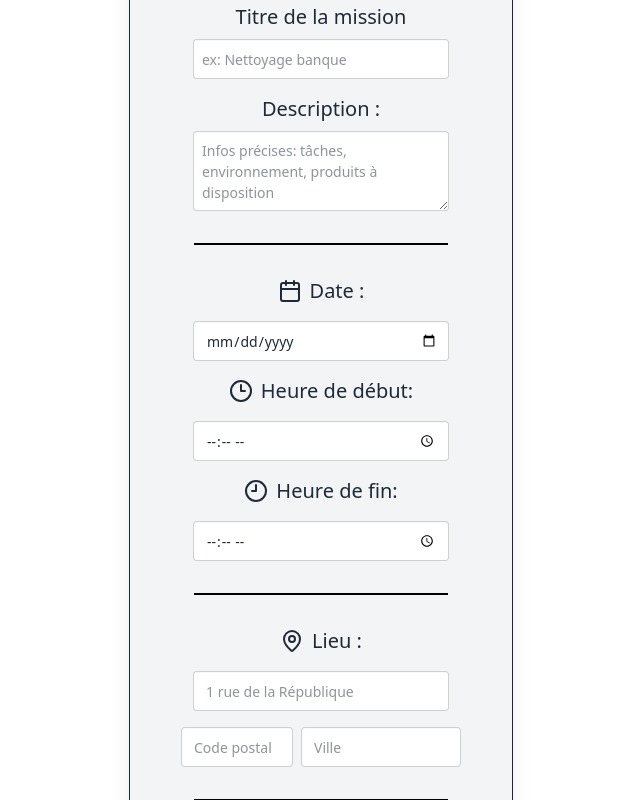
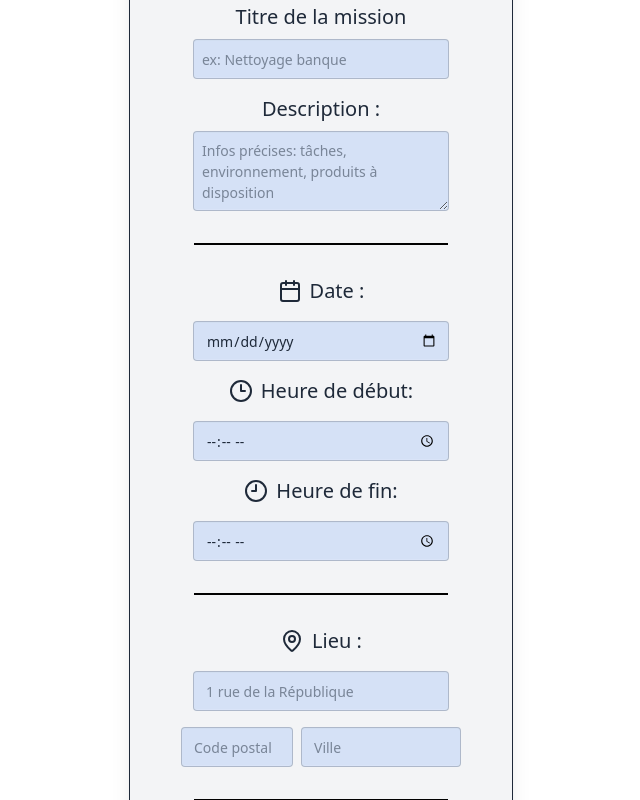
Before and after one commit to El-pollo-loco-adrar/clean-connect-nuxt, a Nuxt app: page /pro/addMission in a window 1280 px wide. Shown: the part 280-1080 px from the top of the page, without its empty margins (319-959 px from the left). Built offline with nearby package versions, Linux system fonts and the light colour scheme.

Commit message:
sans darkMode

```diff
--- a/app/pages/pro/addMission.vue
+++ b/app/pages/pro/addMission.vue
@@ -10,7 +10,7 @@
         <label class="text-center text-xl" for="nameMission">Titre de la mission</label>
         <input
           v-model="nameMission"
-          class="input border rounded p-2 mt-2 w-64 mx-auto"
+          class="input border bg-[#3B82F6]/16 rounded p-2 mt-2 w-64 mx-auto"
           type="text"
           id="nameMission"
           name="nameMission"
@@ -18,13 +18,13 @@
           placeholder="ex: Nettoyage banque"
         >
         <p class="text-sm text-red-500 font-semibold text-center" v-if="errors.nameMission">{{ errors.nameMission }}</p>
-
+<!-- class="input border rounded p-2 mt-2 w-64 mx-auto" -->
         <!--Description-->
         <label class="text-center text-xl mt-4" for="descMission">Description :</label>
         <textarea
           v-model="descMission"
           name="descMission"
-          class="textarea textarea-md border rounded p-2 mt-2 w-64 mx-auto"
+          class="textarea textarea-md border bg-[#3B82F6]/16 rounded p-2 mt-2 w-64 mx-auto"
           placeholder="Infos précises: tâches, environnement, produits à disposition"
           required
         >
@@ -45,7 +45,7 @@
         </label>
         <input
           v-model="dateMission"
-          type="date" class="input w-64 mx-auto" id="dateMission" name="dateMission" required
+          type="date" class="input w-64 mx-auto border bg-[#3B82F6]/16" id="dateMission" name="dateMission" required
           @blur="validateDate"
         />
         <p v-if="errors.dateMission" class="text-red-600 text-sm text-center font-semibold">{{ errors.dateMission }}</p>
@@ -60,7 +60,7 @@
         </label>
         <input
           v-model="hourStartMission"
-          type="time" class="input w-64 mx-auto" id="hourStartMission" name="hourStartMission" required
+          type="time" class="input w-64 mx-auto border bg-[#3B82F6]/16" id="hourStartMission" name="hourStartMission" required
           @change="validateHour"
         />
 
@@ -74,7 +74,7 @@
         </label>
         <input
           v-model="hourEndMission"
-          type="time" class="input w-64 mx-auto" id="hourEndMission" name="hourEndMission" required
+          type="time" class="input w-64 mx-auto border bg-[#3B82F6]/16" id="hourEndMission" name="hourEndMission" required
           @change="validateHour"
         />
         <p v-if="errors.hourEndMission" class="text-red-600 text-sm text-center font-semibold">{{ errors.hourEndMission }}</p>
@@ -89,7 +89,7 @@
           Lieu :
         </label>
         <input v-model="placeMission"
-          type="text" class="input w-64 mx-auto" id="placeMission" name="placeMission" required placeholder="1 rue de la République"
+          type="text" class="input w-64 mx-auto border bg-[#3B82F6]/16" id="placeMission" name="placeMission" required placeholder="1 rue de la République"
           />
           <p v-if="errors.placeMission" class="text-red-600 text-sm text-center font-semibold">{{ errors.placeMission }}</p>
 
@@ -100,7 +100,7 @@
             v-model="postalMission"
             type="text"
             maxlength="5"
-            class="input w-28"
+            class="input w-28 border bg-[#3B82F6]/16"
             placeholder="Code postal"
             @blur="validatePostal"
           />
@@ -109,7 +109,7 @@
           <input
             v-model="cityMission"
             type="text"
-            class="input w-40"
+            class="input w-40 border bg-[#3B82F6]/16"
             placeholder="Ville"
           />
         </div>
```
